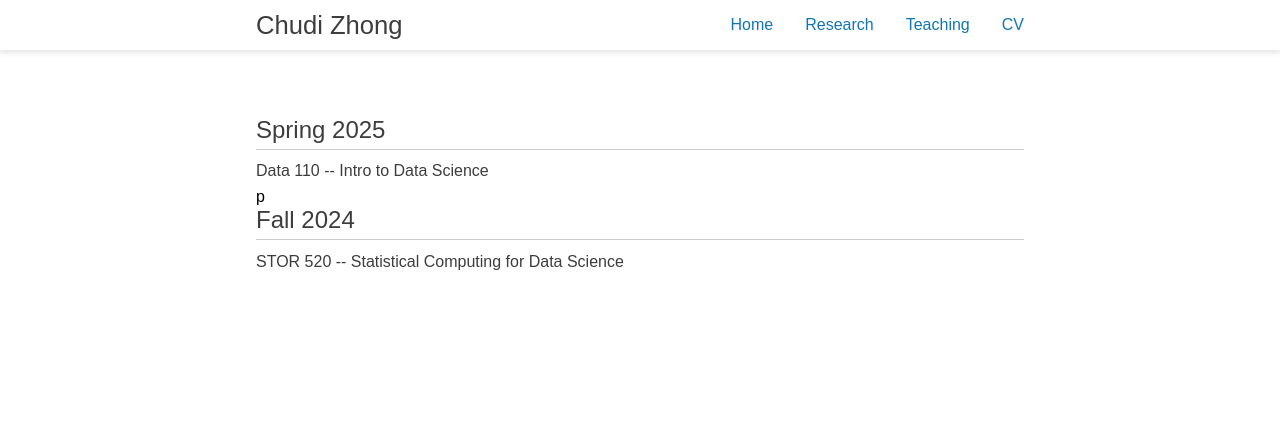
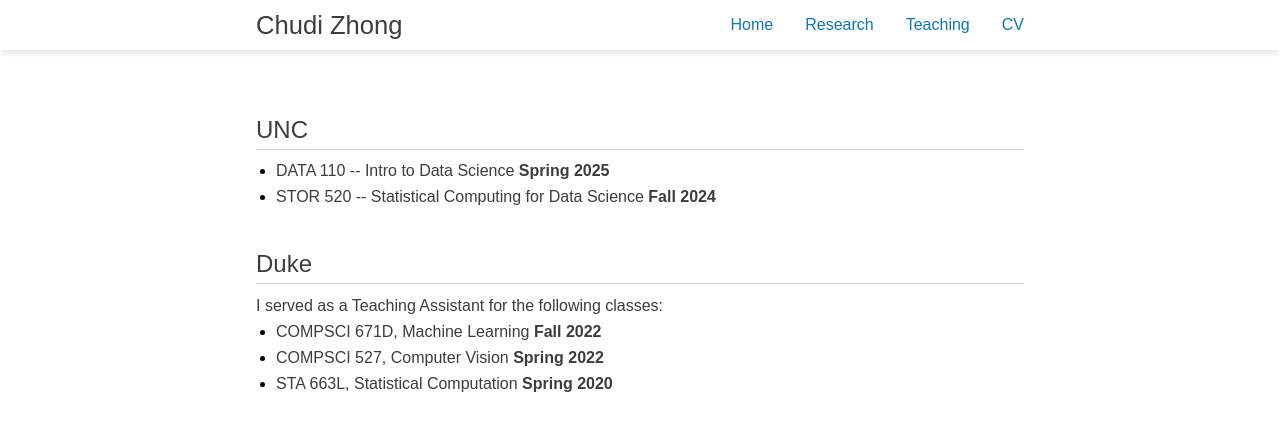
Before and after one commit to chudizhong/chudizhong.github.io, a plain HTML site: page teaching.html in a window 1280 px wide. Drawn offline with Linux system fonts and the light colour scheme.

Commit message:
Update teaching.html

```diff
--- a/teaching.html
+++ b/teaching.html
@@ -33,11 +33,20 @@
 
 	<section class="intro">
 		<div class="intro-content">
-			<h2 class="heading">Spring 2025</h2>
-			<p>Data 110 -- Intro to Data Science</p>p
-			<h2 class="heading">Fall 2024</h2>
-			<p>STOR 520 -- Statistical Computing for Data Science
-			</p>
+			<h2 class="heading">UNC</h2>
+			<ul style="padding-left:20px">
+			<li><p>DATA 110 -- Intro to Data Science <b>Spring 2025</b></p></li>
+			<li><p>STOR 520 -- Statistical Computing for Data Science <b>Fall 2024</b></p></li>
+			</ul>
+			<br>
+			<br>
+			<h2 class="heading">Duke</h2>
+			<p>I served as a Teaching Assistant for the following classes:</p>
+			<ul style="padding-left:20px">
+			<li><p>COMPSCI 671D, Machine Learning <b>Fall 2022</b></p></li>
+			<li><p>COMPSCI 527, Computer Vision <b>Spring 2022</b></p></li>
+			<li><p>STA 663L, Statistical Computation <b>Spring 2020</b></p></li>
+			</ul>
 	</section>
 
 
```
